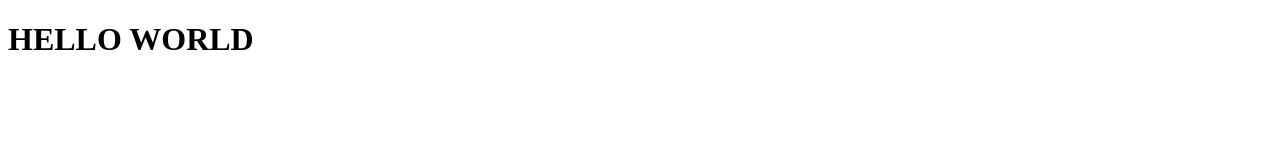
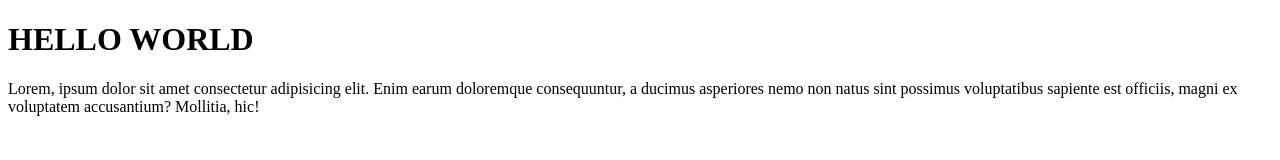
Before and after one commit to mirza-owais/test, a plain HTML site: page index.html in a window 1280 px wide. Drawn offline with Linux system fonts and the light colour scheme.

Commit message:
second commit

```diff
--- a/index.html
+++ b/index.html
@@ -7,5 +7,6 @@
 </head>
 <body>
     <h1> HELLO WORLD</h1>
+    <p> Lorem, ipsum dolor sit amet consectetur adipisicing elit. Enim earum doloremque consequuntur, a ducimus asperiores nemo non natus sint possimus voluptatibus sapiente est officiis, magni ex voluptatem accusantium? Mollitia, hic!</p>
 </body>
 </html>
```
